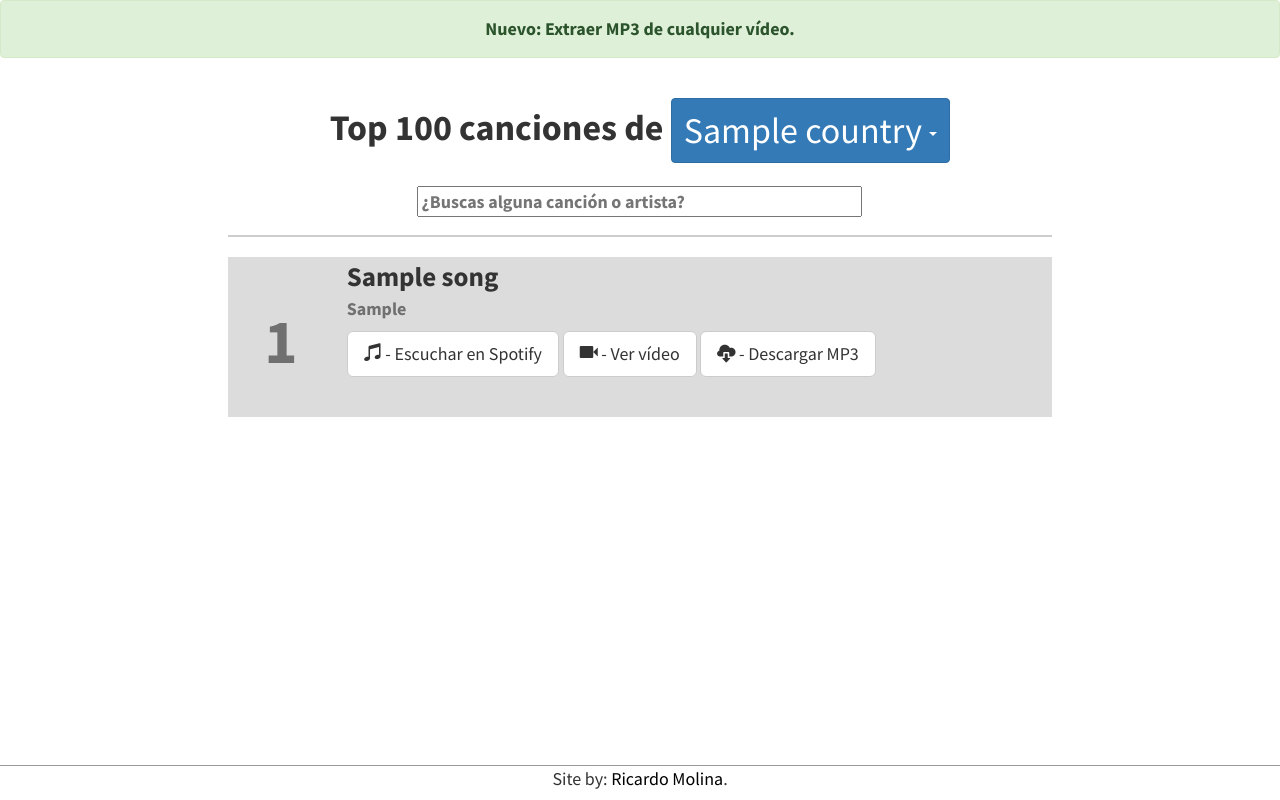
After one commit to Ricardomol/spotify_to_mp3, a Django app: template spotify_list/templates/spotify_list/song_list.html in a window 1280 px wide. The commit adds this page. Run offline with Django 3.2, Linux system fonts and the light colour scheme; tables that the repository leaves empty hold one stand-in row (values such as "Sample post"); the template is opened without the code that fills it: values that come from a table or form of the project are taken from there, most other values are stand-ins (such as "Sample title", 1, 10 or a date in 2020); some libraries are stand-ins or nearby versions.

Commit message:
create SongListView.

```diff
--- a/django_spotify/settings.py
+++ b/django_spotify/settings.py
@@ -38,6 +38,7 @@ INSTALLED_APPS = [
     'django.contrib.sessions',
     'django.contrib.messages',
     'django.contrib.staticfiles',
+    'debug_toolbar',
 ]
 
 MIDDLEWARE_CLASSES = [
@@ -125,3 +126,7 @@ USE_TZ = True
 # https://docs.djangoproject.com/en/1.9/howto/static-files/
 
 STATIC_URL = '/static/'
+
+
+# Internal IPs
+INTERNAL_ips = INTERNAL_IPS = ('127.0.0.1', '192.168.0.195',)
--- a/spotify_list/static/spotify_list/styles.css
+++ b/spotify_list/static/spotify_list/styles.css
@@ -106,6 +106,8 @@ h3 {
 
 }
 
+
+
 .all-songs-container:nth-child(even) {
     background-color: Gainsboro;
 }
--- /dev/null
+++ b/spotify_list/templates/spotify_list/song_list.html
@@ -0,0 +1,122 @@
+<!DOCTYPE html>
+<html lang="en">
+<head>
+  <meta charset="utf-8">
+  <title>Top Spotify Songs to MP3</title>
+  <link href='http://fonts.googleapis.com/css?family=Source+Sans+Pro:300,400,700|Merriweather:400italic,400,700' rel='stylesheet' type='text/css'>
+  <script src="https://code.jquery.com/jquery-2.1.3.min.js"></script>
+  <link rel="stylesheet" href="https://maxcdn.bootstrapcdn.com/bootstrap/3.3.6/css/bootstrap.min.css">
+  <script src="https://maxcdn.bootstrapcdn.com/bootstrap/3.3.6/js/bootstrap.min.js" type="text/javascript"></script>
+  {% load staticfiles %}
+  <link rel="stylesheet" type="text/css" href="{% static 'spotify_list/styles.css' %}">
+  <!--[if IE]>
+    <script src="http://html5shiv.googlecode.com/svn/trunk/html5.js"></script>
+  <![endif]-->
+</head>
+
+{% load spotify_extras %}
+
+<body id="home">
+
+  <div class="page-wrap">
+
+  <div class="alert alert-success" role="alert">
+    <a href="{% url 'spotify_list:dl_any_mp3' %}" class="alert-link">
+      Nuevo: Extraer MP3 de cualquier vídeo.
+    </a>
+  </div>
+    <div class="content col-md-offset-2 col-md-8">
+      <h1 class="header">Top 100 canciones de <span class="dropdown">
+          <button class="btn btn-primary dropdown-toggle" type="button" data-toggle="dropdown">
+            {{ country }}
+            <span class="caret"></span>
+          </button>
+          <ul class="dropdown-menu">
+            <li><a href="{% url 'spotify_list:index' 'spain' %}">Spain</a></li>
+            <li><a href="{% url 'spotify_list:index' 'usa' %}"}}>USA</a></li>
+            <li><a href="{% url 'spotify_list:index' 'uk' %}"}}>U.K.</a></li>
+            <li><a href="{% url 'spotify_list:index' 'do' %}">R.D.</a></li>
+            <li><a href="/spotify_list/global"}}>Mundial</a></li>
+          </ul>
+        </span>
+      </h1>
+
+      <div>
+        <div class="bar buscador">
+          <input type="text" size="40" placeholder="¿Buscas alguna canción o artista?" />
+        </div>
+
+        <div class="all-songs-container">
+          {% for song in object_list %}
+          <div class="song-container" style="min-height: 160px; width:100%;">
+            <div class="primera-fila" style="width:100%; margin-left:10%; font-weight: bold; font-size: 1.5em;">
+              <b>{{song.title}}</b>
+            </div>
+            <div class="segunda-fila">
+              <div class="posicion" style="width:10%; float:left; font-weight: bold; font-size: 3.5em; color: #707070;">
+                <b>{{song.position}}</b>
+              </div>
+              <div class="artista" style="width:90%; color: #707070;">
+                <b>{{song.artist}}</b>
+              </div>
+            </div>
+            <div class="tercera-fila" style="width:100%; margin-left:10%; padding-top: 10px;">
+              <button type="button" class="btn btn-default btn-lg spotify" data-spotify_id="{{song.spotify_id}}">
+                <span class="glyphicon glyphicon-music" aria-hidden="true"></span> - Escuchar en Spotify
+              </button>
+
+
+              <button type="button" class="btn btn-default btn-lg yt" data-yt_id="{{song.yt_id}}">
+                <span class="glyphicon glyphicon-facetime-video" aria-hidden="true"></span> - Ver vídeo
+              </button>
+
+              <a href="/spotify_list/download_file/{{song.yt_id}}">
+              <button type="button" class="btn btn-default btn-lg">
+                <span class="glyphicon glyphicon-cloud-download" aria-hidden="true"></span> - Descargar MP3
+              </button>
+              </a>
+
+              <div class="embedded-spotify" id="{{song.spotify_id}}"></div>
+              <div class="embedded-yt" id="{{song.yt_id}}"></div>
+            </div>
+          </div>
+          {% endfor %}
+        </div>
+        <br/>
+      </div>
+
+    </div>
+  </div>
+  <div class="clearfix"></div>
+
+  <div class="site-footer">
+  Site by: <a target="_blank" href="http://ricardomol.com">Ricardo Molina</a>.
+  </div>
+
+  <script type="text/javascript">
+  $(function(){
+
+      $('.spotify').click(function(e){
+        e.preventDefault();
+        $('.embedded-yt').empty();
+        $('.embedded-spotify').empty();
+        var selected_spotify_id = $(this).attr("data-spotify_id");
+        var selected_spotify_div = $("#" + selected_spotify_id);
+        selected_spotify_div.html("<iframe src='https://embed.spotify.com/?uri=spotify:track:" + selected_spotify_id + "' width='640' height='80' frameborder='0' allowtransparency='true'></iframe>");
+      });
+
+      $('.yt').click(function(e){
+        e.preventDefault();
+        $('.embedded-yt').empty();
+        $('.embedded-spotify').empty();
+        var selected_yt_id = $(this).attr("data-yt_id");
+        var selected_yt_div = $("#" + selected_yt_id);
+        selected_yt_div.html("<iframe width='640' height='390' allowfullscreen src='http://www.youtube.com/embed/" + selected_yt_id + "?&playsinline=1&autoplay=1" + "'></iframe>");
+      });
+
+  });
+
+  </script>
+
+</body>
+</html>
--- a/spotify_list/urls.py
+++ b/spotify_list/urls.py
@@ -19,8 +19,8 @@ from . import views
 
 app_name = 'spotify_list'
 urlpatterns = [
-    url(r'^$', views.index, name = 'index'),
-    url(r'^(?P<country>[a-z]*)$', views.index, name = 'index'),
+    url(r'^$', views.SongListView.as_view(), name='index'),
+    url(r'^(?P<country>[a-z]*)$', views.SongListView.as_view(), name = 'index'),
     url(r'^download_file/(?P<yt_id>[-\w]+)', views.download_file, name = 'download_file'),
     url(r'^update_lists$', views.download_and_parse_csvs, name='dl_and_parse'),
     url(r'^borrar_mp3_y_csv$', views.borrar_mp3_y_csv, name='borrar_mp3_y_csv'),
```
Also changed, not shown: spotify_list/views.py (+39 -46 lines).
